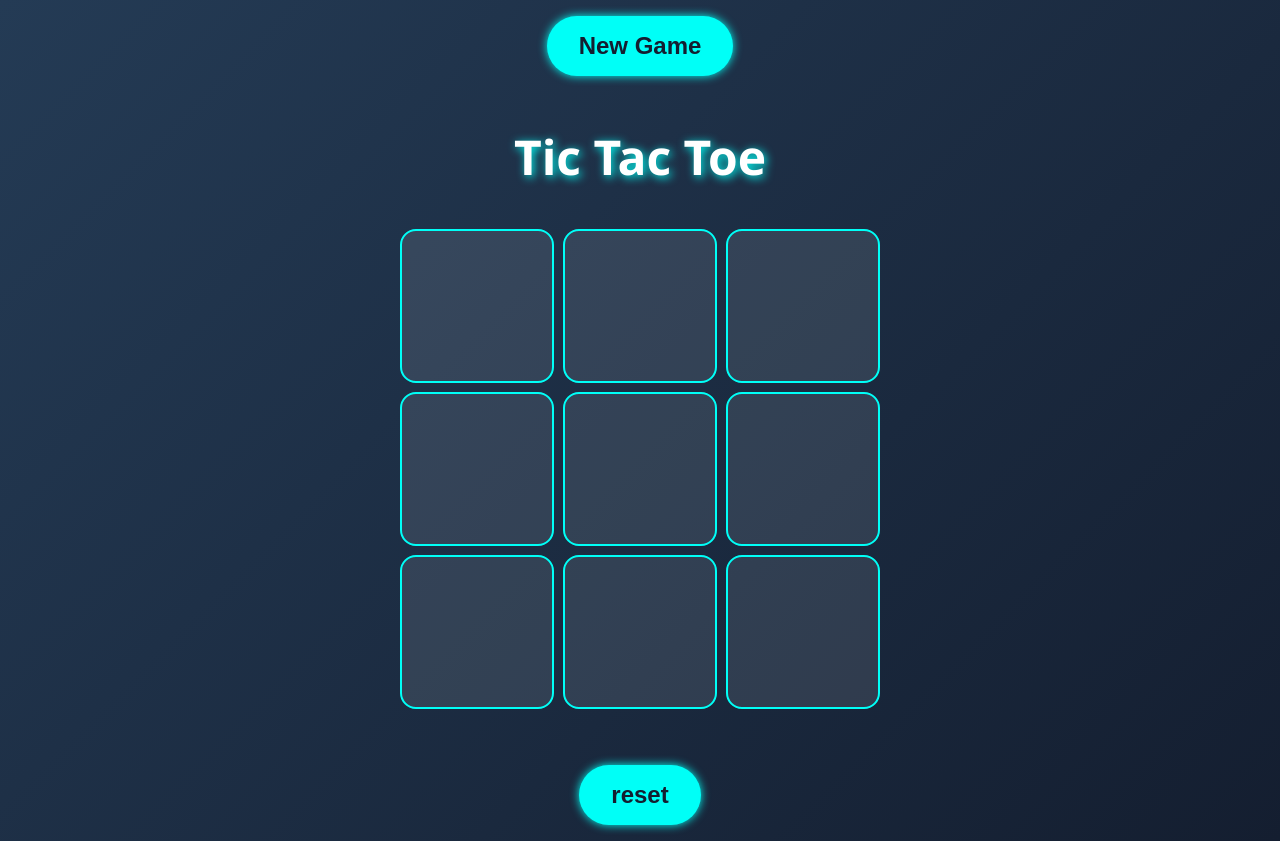
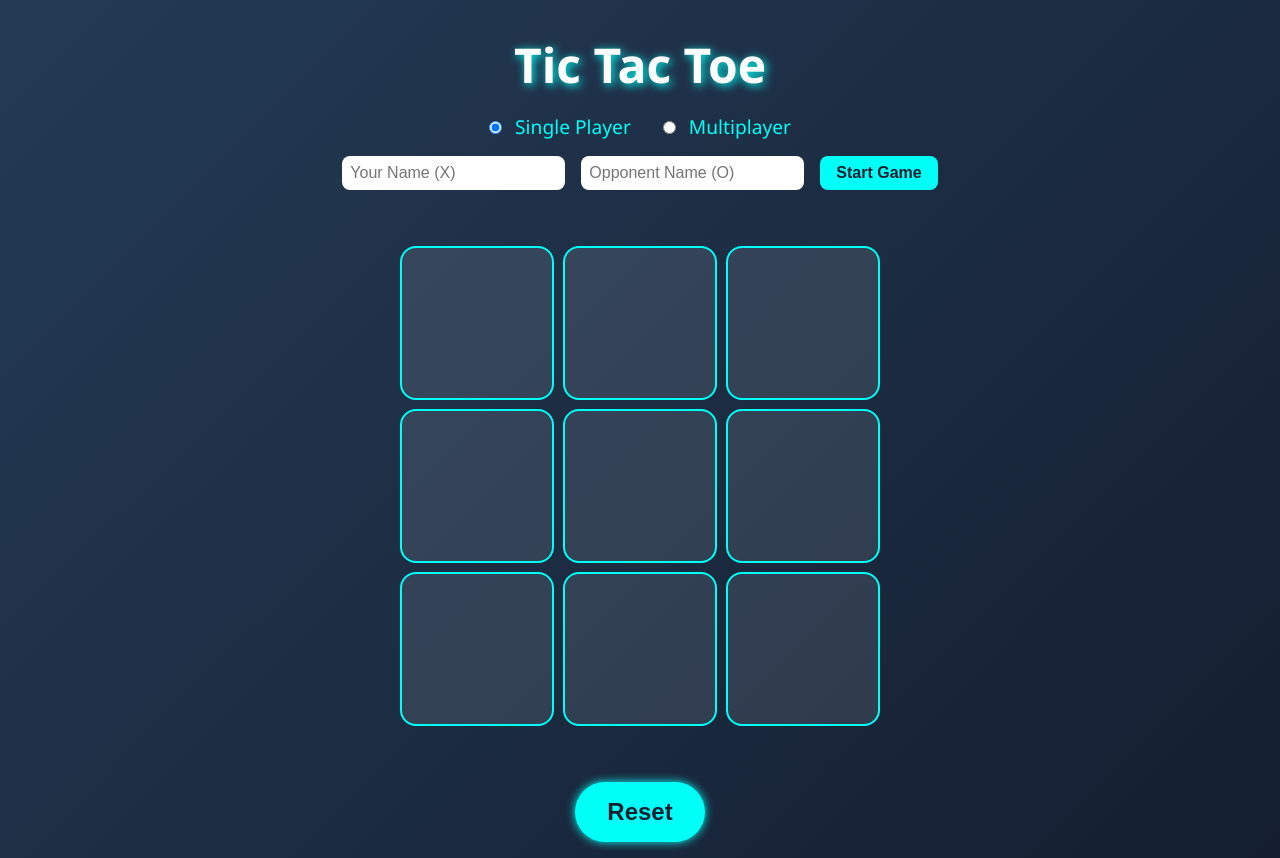
Before and after one commit to MohitKumar025/tic-tac-toe-game, a plain HTML site: page index.html in a window 1280 px wide. Drawn offline with Linux system fonts and the light colour scheme.

Commit message:
Update index.html

```diff
--- a/index.html
+++ b/index.html
@@ -3,21 +3,35 @@
 <head>
     <meta charset="UTF-8">
     <meta name="viewport" content="width=device-width, initial-scale=1.0">
-        <title>TIC TAC TOE Game</title>
-        <link rel="stylesheet" href="style.css">
+    <title>Tic Tac Toe</title>
+    <link rel= "stylesheet" href="style.css">
 </head>
 <body>
-        <div class="msg-container hide">
-            <p id="msg">Winneer</p>
-        </div>
-        <button id="new-Btn">New Game</button>
-
     <main>
 
     <h1>Tic Tac Toe</h1>
+    <div class="msg-container">
+        <p id="msg">Winner</p>
+        <button id="new-Btn">New Game</button>
+    </div>
+
+    <!-- Game Mode Selection -->
+    <div class="mode-select">
+        <label><input type="radio" name="mode" value="single" checked> Single Player</label>
+        <label><input type="radio" name="mode" value="multi"> Multiplayer</label>
+    </div>
+
+    <!-- Player Name Inputs -->
+    <div class="player-info">
+        <input type="text" id="playerX" placeholder="Your Name (X)">
+        <input type="text" id="playerO" placeholder="Opponent Name (O)">
+        <button id="startGameBtn">Start Game</button>
+    </div>
+
+    <h2 id="turn-indicator"></h2>
+
     <div class="container">
         <div class="game">
-
             <button class="box"></button>
             <button class="box"></button>
             <button class="box"></button>
@@ -26,15 +40,16 @@
             <button class="box"></button>
             <button class="box"></button>
             <button class="box"></button>
-            <button class="box"> </button>
-
+            <button class="box"></button>
         </div>
     </div>
-    <button id="reset-btn">reset</button>
+
+    <button id="reset-btn">Reset</button>
 </main>
 
 
 
     <script src="game.js"></script>
 </body>
+
 </html>
```
Lines whose indentation alone changed are shown as unchanged.
